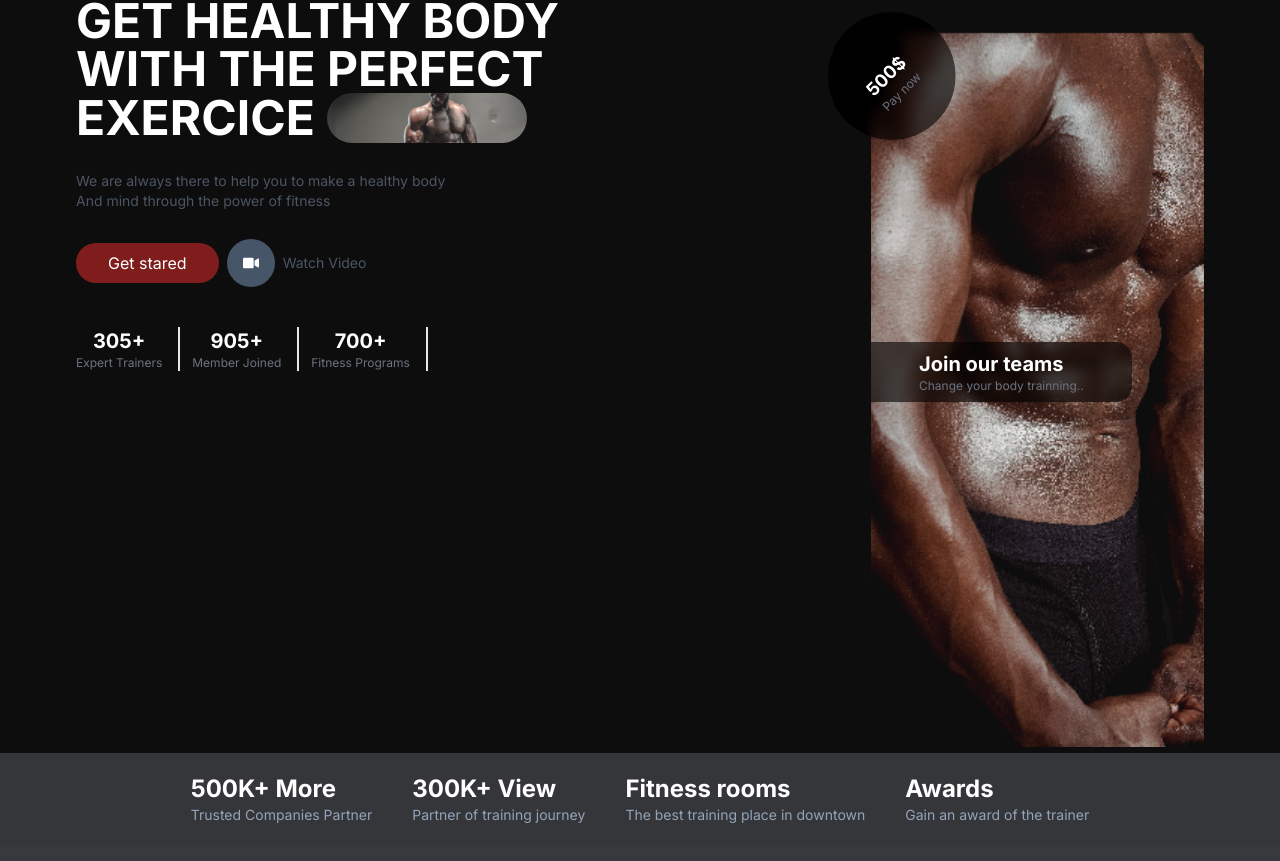
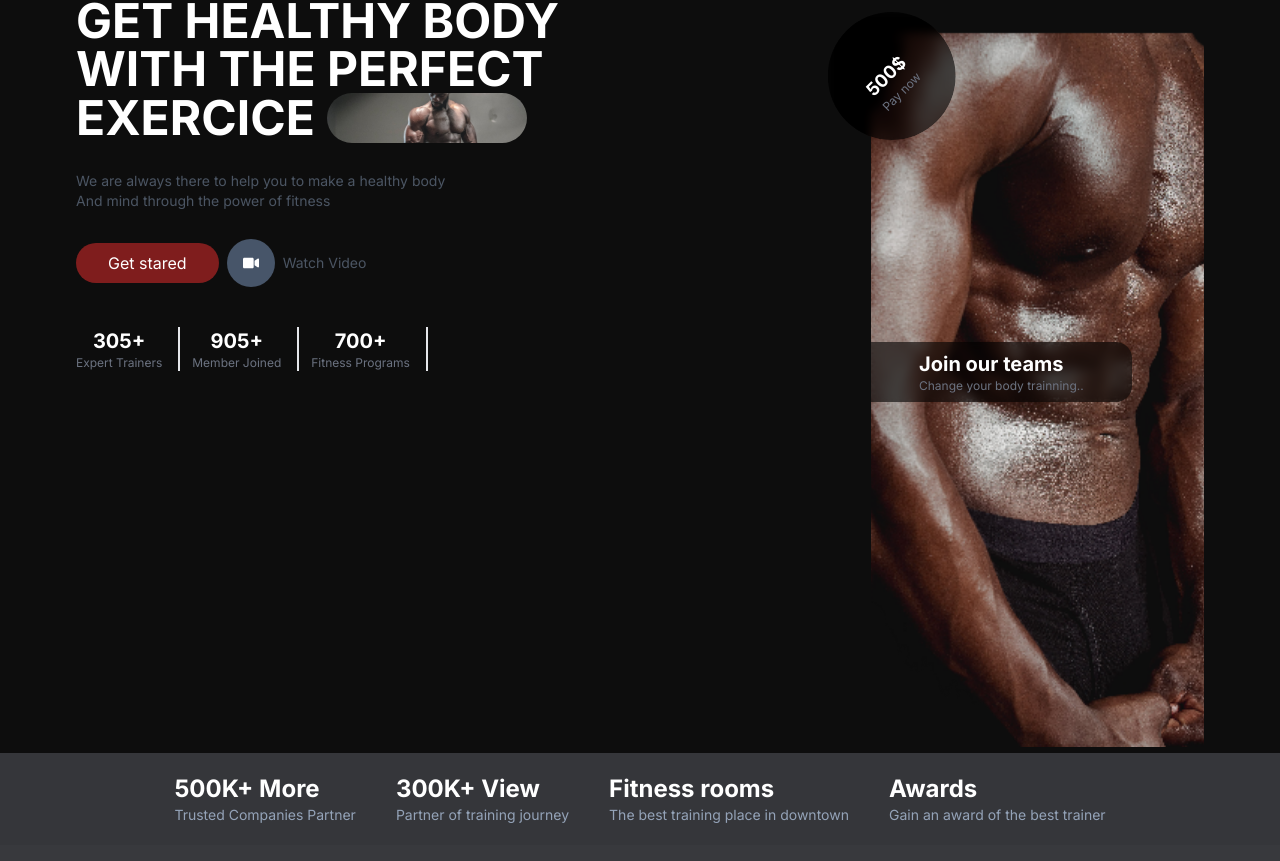
Before and after one commit to tchasinga/gym-rooms, a Next.js app: page / in a window 1280 px wide. Shown: the part 123-984 px from the top of the page. Built offline with nearby package versions, Linux system fonts and the light colour scheme.

Commit message:
New code is added

```diff
--- a/src/app/components/Companies.jsx
+++ b/src/app/components/Companies.jsx
@@ -5,7 +5,7 @@ export default function Companies() {
     <div className=''>
 
       <div className="myback">
-        <div className="max-w-6xl mx-auto p-5 items-center justify-center flex gap-10">
+        <div className="max-w-6xl mx-auto p-5 items-center justify-center flex gap-10 flex-wrap w-full">
           <div className="text-white">
             <h1 className='text-2xl font-bold'>500K+ More</h1>
             <p className='text-sm text-slate-400'>Trusted Companies Partner</p>
@@ -23,7 +23,7 @@ export default function Companies() {
 
           <div className="text-white">
             <h1 className='text-2xl font-bold'>Awards </h1>
-            <p className='text-sm text-slate-400'>Gain an award of the trainer</p>
+            <p className='text-sm text-slate-400'>Gain an award of the best trainer</p>
           </div>
         </div>
       </div>
```
